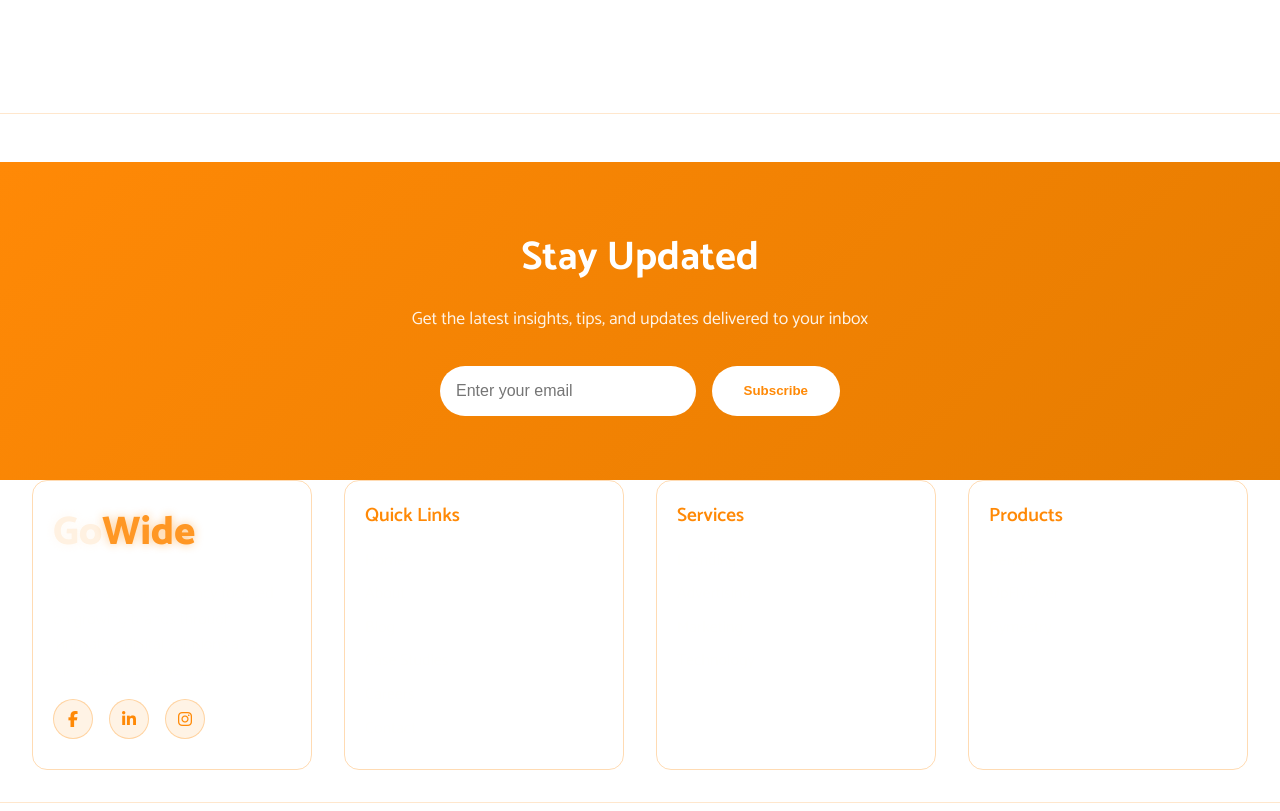
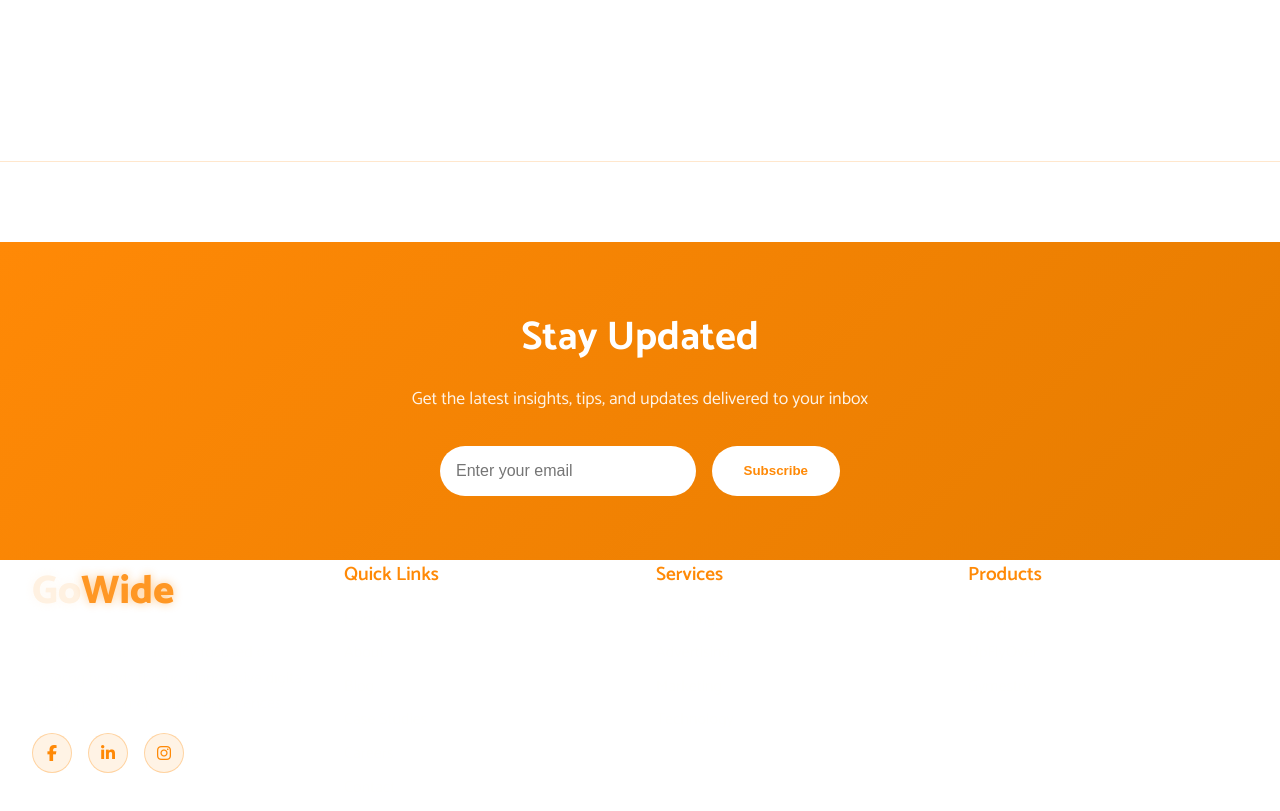
Before and after one commit to gowidebs/gowide-website, a React (Create React App) app: page /contact in a window 1280 px wide. Shown: the part 3787-4598 px from the top of the page. Built offline with nearby package versions, Linux system fonts and the light colour scheme.

Commit message:
Remove footer column boxes and add spacing from newsletter section

```diff
--- a/src/styles/GlobalStyles.js
+++ b/src/styles/GlobalStyles.js
@@ -730,8 +730,9 @@ export const NewsletterForm = styled.form`
 export const MainFooter = styled.footer`
   background: transparent;
   color: var(--text-primary);
-  padding: 3rem 0 1rem;
+  padding: 5rem 0 1rem;
   border-top: 1px solid rgba(255, 137, 6, 0.2);
+  margin-top: 3rem;
 
   body.light-theme & {
     color: var(--bg-primary);
@@ -785,10 +786,7 @@ export const MainFooter = styled.footer`
 
   .footer-column {
     background: transparent;
-    border: 1px solid rgba(255, 137, 6, 0.3);
-    border-radius: 15px;
-    padding: 20px;
-    backdrop-filter: blur(10px);
+    padding: 0;
 
     h4 {
       color: var(--primary-orange);
```
